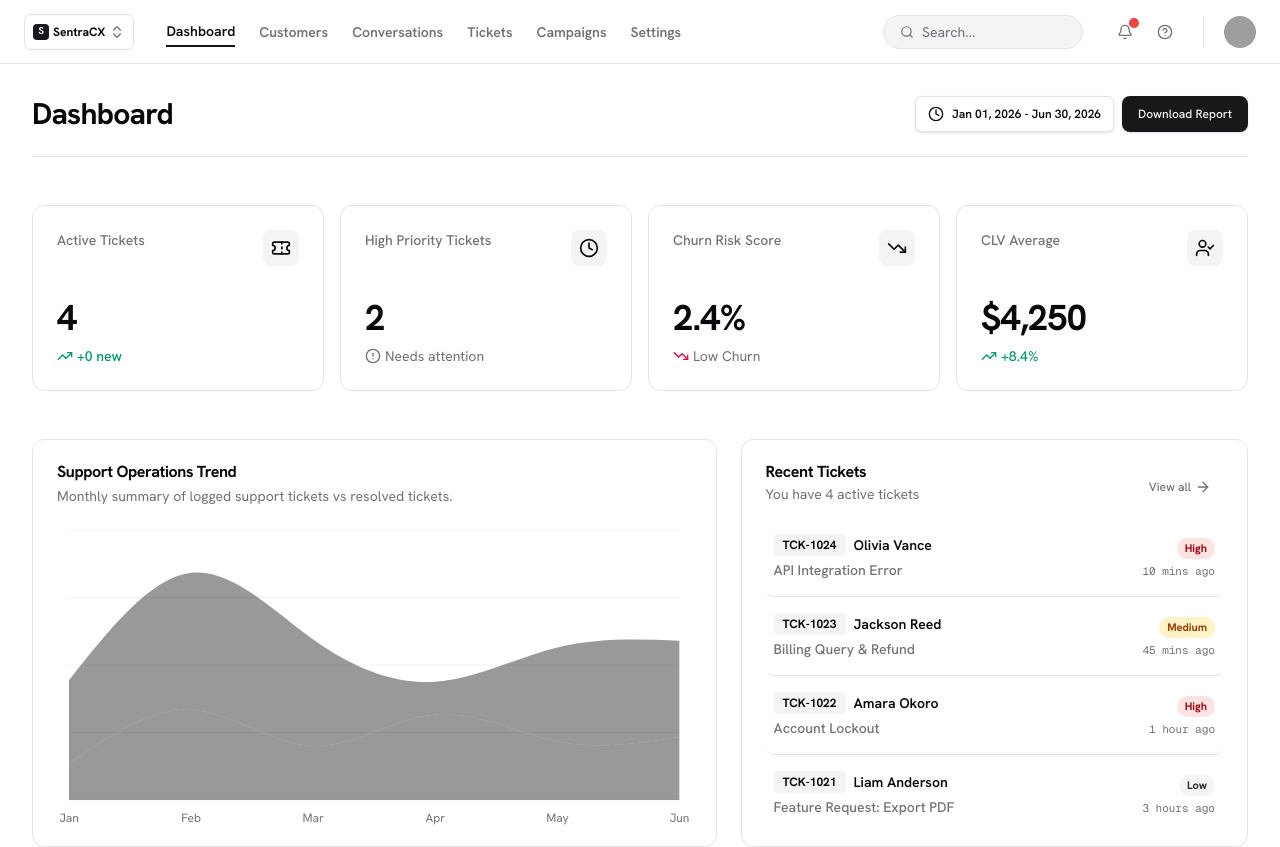
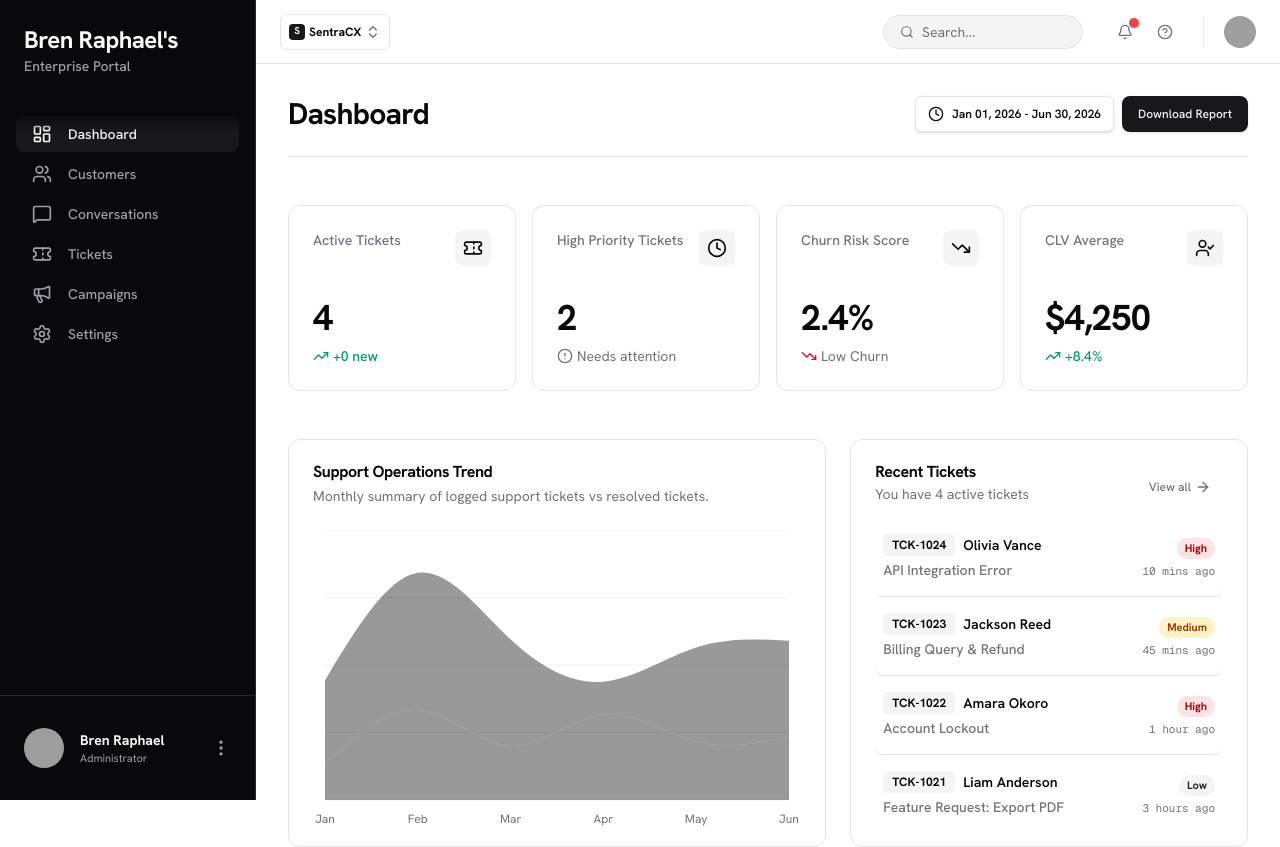
Before and after one commit to deveramartin/SentraCX, a Next.js app in the folder apps/web-crm/: page / in a window 1280 px wide. Shown: the top 847 px of the page. Built offline with nearby package versions, Linux system fonts and the light colour scheme; grey boxes are pictures that could not be loaded.

Commit message:
feat(web-crm): restore left Sidebar and clean Header duplicate nav links

```diff
--- a/apps/web-crm/src/app/layout.tsx
+++ b/apps/web-crm/src/app/layout.tsx
@@ -1,6 +1,7 @@
 import type { Metadata } from "next";
 import { Hanken_Grotesk, Geist_Mono } from "next/font/google";
 import { auth } from "@/auth";
+import { Sidebar } from "@/components/shared/Sidebar";
 import { Header } from "@/components/shared/Header";
 import "./globals.css";
 
@@ -43,11 +44,14 @@ export default async function RootLayout({
     <html lang="en" className={`${hankenGrotesk.variable} ${geistMono.variable} h-full antialiased`}>
       <body className="min-h-full flex flex-col bg-background text-foreground">
         {hasAccess ? (
-          <div className="flex flex-col min-h-screen w-full">
-            <Header />
-            <main className="flex-1 bg-background relative overflow-hidden">
-              {children}
-            </main>
+          <div className="flex min-h-screen w-full">
+            <Sidebar />
+            <div className="flex-1 flex flex-col md:ml-64">
+              <Header />
+              <main className="flex-1 bg-background relative overflow-hidden">
+                {children}
+              </main>
+            </div>
           </div>
         ) : (
           <div style={{ padding: 40, fontFamily: "monospace" }}>
--- a/apps/web-crm/src/components/shared/Header.tsx
+++ b/apps/web-crm/src/components/shared/Header.tsx
@@ -98,26 +98,6 @@ export function Header() {
             </DropdownMenuItem>
           </DropdownMenuContent>
         </DropdownMenu>
-
-        {/* Desktop Nav Links */}
-        <nav className="hidden md:flex items-center gap-md lg:gap-lg">
-          {navItems.map((item) => {
-            const isActive = pathname === item.href;
-            return (
-              <Link
-                key={item.name}
-                href={item.href}
-                className={`text-label-md font-semibold transition-colors py-1 ${
-                  isActive
-                    ? "text-foreground font-bold border-b-2 border-primary"
-                    : "text-muted-foreground hover:text-foreground"
-                }`}
-              >
-                {item.name}
-              </Link>
-            );
-          })}
-        </nav>
       </div>
 
       {/* Right: Actions */}
```
